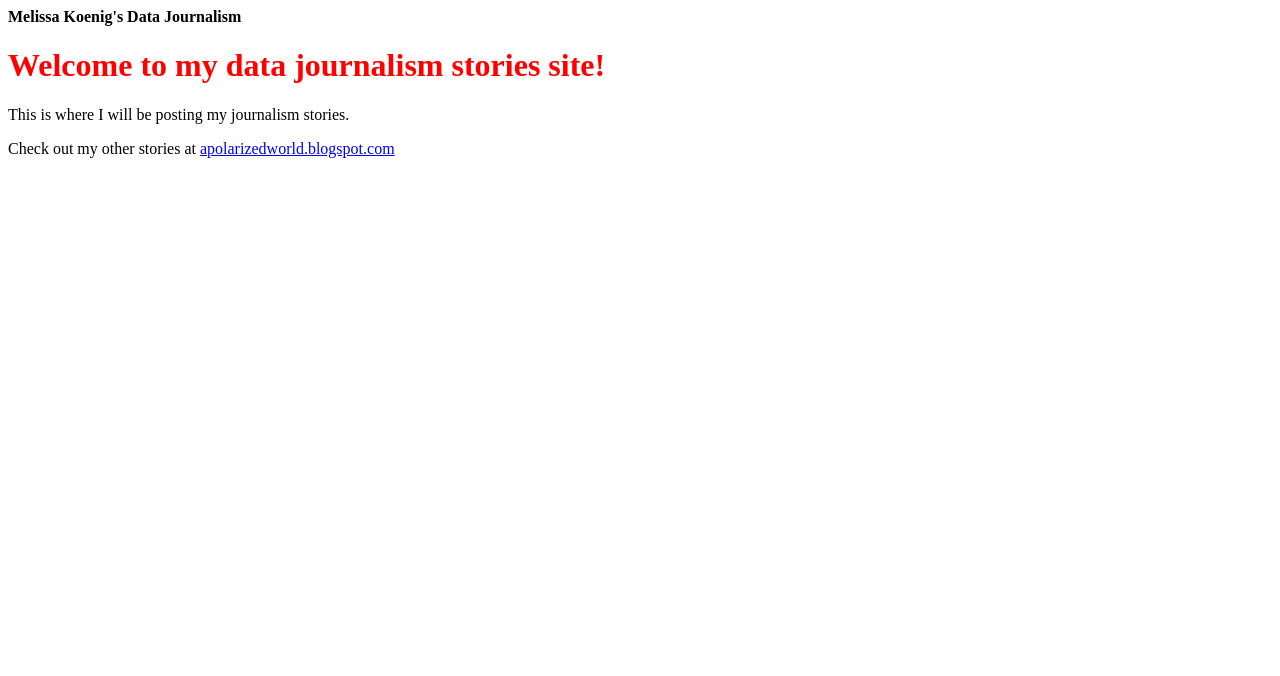
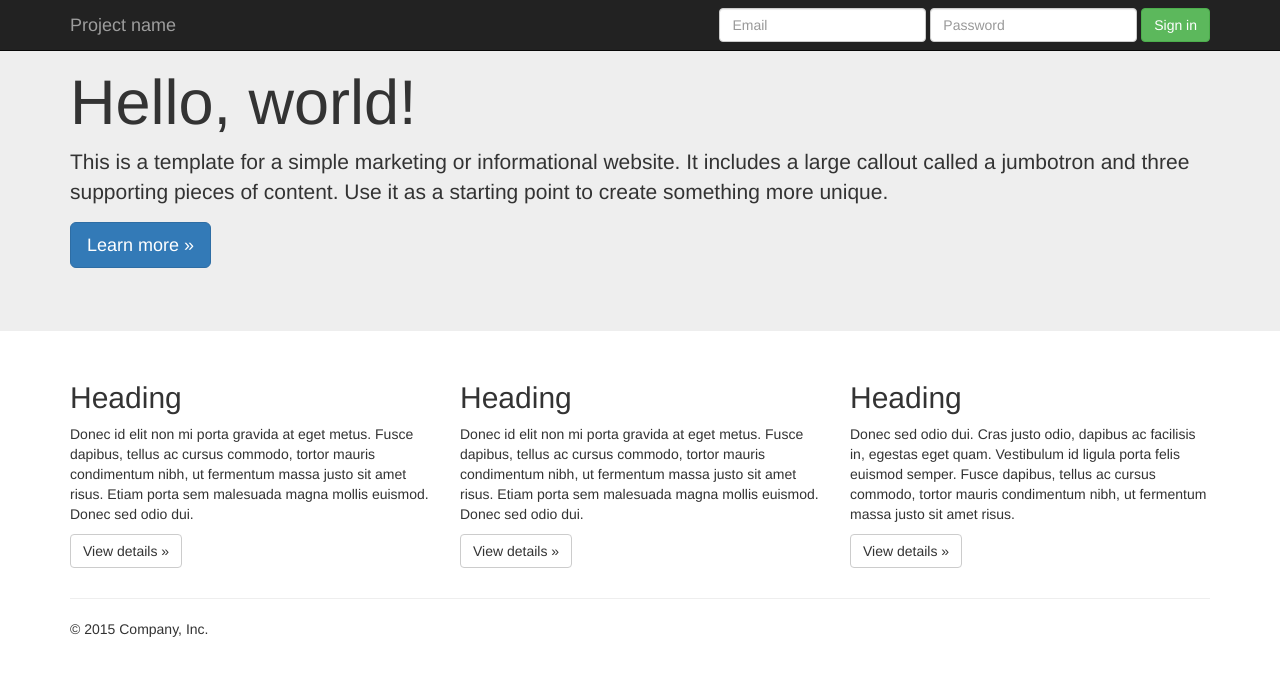
Before and after one commit to mkoenig925/mkoenig925.github.io, a plain HTML site: page data/index.html in a window 1280 px wide. Drawn offline with nearby package versions, Linux system fonts and the light colour scheme; files that its build step writes are made by us from their sources.

Commit message:
Update index.html

```diff
--- a/data/index.html
+++ b/data/index.html
@@ -1,10 +1,108 @@
-<HTML>
-<head>
-<strong>Melissa Koenig's Data Journalism</strong>
-</head>
-<body>
-<h1><font color="red">Welcome to my data journalism stories site!</font></h1>
-<p> This is where I will be posting my journalism stories.</p>
-<p>Check out my other stories at <a href="http://apolarizedworld.blogspot.com/">apolarizedworld.blogspot.com</a></p>
-</body>
-</HTML>
+
+<!DOCTYPE html>
+<html lang="en">
+  <head>
+    <meta charset="utf-8">
+    <meta http-equiv="X-UA-Compatible" content="IE=edge">
+    <meta name="viewport" content="width=device-width, initial-scale=1">
+    <!-- The above 3 meta tags *must* come first in the head; any other head content must come *after* these tags -->
+    <meta name="description" content="">
+    <meta name="author" content="">
+    <link rel="icon" href="../../favicon.ico">
+
+    <title>Jumbotron Template for Bootstrap</title>
+
+    <!-- Bootstrap core CSS -->
+    <link href="../../dist/css/bootstrap.min.css" rel="stylesheet">
+
+    <!-- IE10 viewport hack for Surface/desktop Windows 8 bug -->
+    <link href="../../assets/css/ie10-viewport-bug-workaround.css" rel="stylesheet">
+
+    <!-- Custom styles for this template -->
+    <link href="jumbotron.css" rel="stylesheet">
+
+    <!-- Just for debugging purposes. Don't actually copy these 2 lines! -->
+    <!--[if lt IE 9]><script src="../../assets/js/ie8-responsive-file-warning.js"></script><![endif]-->
+    <script src="../../assets/js/ie-emulation-modes-warning.js"></script>
+
+    <!-- HTML5 shim and Respond.js for IE8 support of HTML5 elements and media queries -->
+    <!--[if lt IE 9]>
+      <script src="https://oss.maxcdn.com/html5shiv/3.7.2/html5shiv.min.js"></script>
+      <script src="https://oss.maxcdn.com/respond/1.4.2/respond.min.js"></script>
+    <![endif]-->
+  </head>
+
+  <body>
+
+    <nav class="navbar navbar-inverse navbar-fixed-top">
+      <div class="container">
+        <div class="navbar-header">
+          <button type="button" class="navbar-toggle collapsed" data-toggle="collapse" data-target="#navbar" aria-expanded="false" aria-controls="navbar">
+            <span class="sr-only">Toggle navigation</span>
+            <span class="icon-bar"></span>
+            <span class="icon-bar"></span>
+            <span class="icon-bar"></span>
+          </button>
+          <a class="navbar-brand" href="#">Project name</a>
+        </div>
+        <div id="navbar" class="navbar-collapse collapse">
+          <form class="navbar-form navbar-right">
+            <div class="form-group">
+              <input type="text" placeholder="Email" class="form-control">
+            </div>
+            <div class="form-group">
+              <input type="password" placeholder="Password" class="form-control">
+            </div>
+            <button type="submit" class="btn btn-success">Sign in</button>
+          </form>
+        </div><!--/.navbar-collapse -->
+      </div>
+    </nav>
+
+    <!-- Main jumbotron for a primary marketing message or call to action -->
+    <div class="jumbotron">
+      <div class="container">
+        <h1>Hello, world!</h1>
+        <p>This is a template for a simple marketing or informational website. It includes a large callout called a jumbotron and three supporting pieces of content. Use it as a starting point to create something more unique.</p>
+        <p><a class="btn btn-primary btn-lg" href="#" role="button">Learn more &raquo;</a></p>
+      </div>
+    </div>
+
+    <div class="container">
+      <!-- Example row of columns -->
+      <div class="row">
+        <div class="col-md-4">
+          <h2>Heading</h2>
+          <p>Donec id elit non mi porta gravida at eget metus. Fusce dapibus, tellus ac cursus commodo, tortor mauris condimentum nibh, ut fermentum massa justo sit amet risus. Etiam porta sem malesuada magna mollis euismod. Donec sed odio dui. </p>
+          <p><a class="btn btn-default" href="#" role="button">View details &raquo;</a></p>
+        </div>
+        <div class="col-md-4">
+          <h2>Heading</h2>
+          <p>Donec id elit non mi porta gravida at eget metus. Fusce dapibus, tellus ac cursus commodo, tortor mauris condimentum nibh, ut fermentum massa justo sit amet risus. Etiam porta sem malesuada magna mollis euismod. Donec sed odio dui. </p>
+          <p><a class="btn btn-default" href="#" role="button">View details &raquo;</a></p>
+       </div>
+        <div class="col-md-4">
+          <h2>Heading</h2>
+          <p>Donec sed odio dui. Cras justo odio, dapibus ac facilisis in, egestas eget quam. Vestibulum id ligula porta felis euismod semper. Fusce dapibus, tellus ac cursus commodo, tortor mauris condimentum nibh, ut fermentum massa justo sit amet risus.</p>
+          <p><a class="btn btn-default" href="#" role="button">View details &raquo;</a></p>
+        </div>
+      </div>
+
+      <hr>
+
+      <footer>
+        <p>&copy; 2015 Company, Inc.</p>
+      </footer>
+    </div> <!-- /container -->
+
+
+    <!-- Bootstrap core JavaScript
+    ================================================== -->
+    <!-- Placed at the end of the document so the pages load faster -->
+    <script src="https://ajax.googleapis.com/ajax/libs/jquery/1.11.3/jquery.min.js"></script>
+    <script>window.jQuery || document.write('<script src="../../assets/js/vendor/jquery.min.js"><\/script>')</script>
+    <script src="../../dist/js/bootstrap.min.js"></script>
+    <!-- IE10 viewport hack for Surface/desktop Windows 8 bug -->
+    <script src="../../assets/js/ie10-viewport-bug-workaround.js"></script>
+  </body>
+</html>
```
